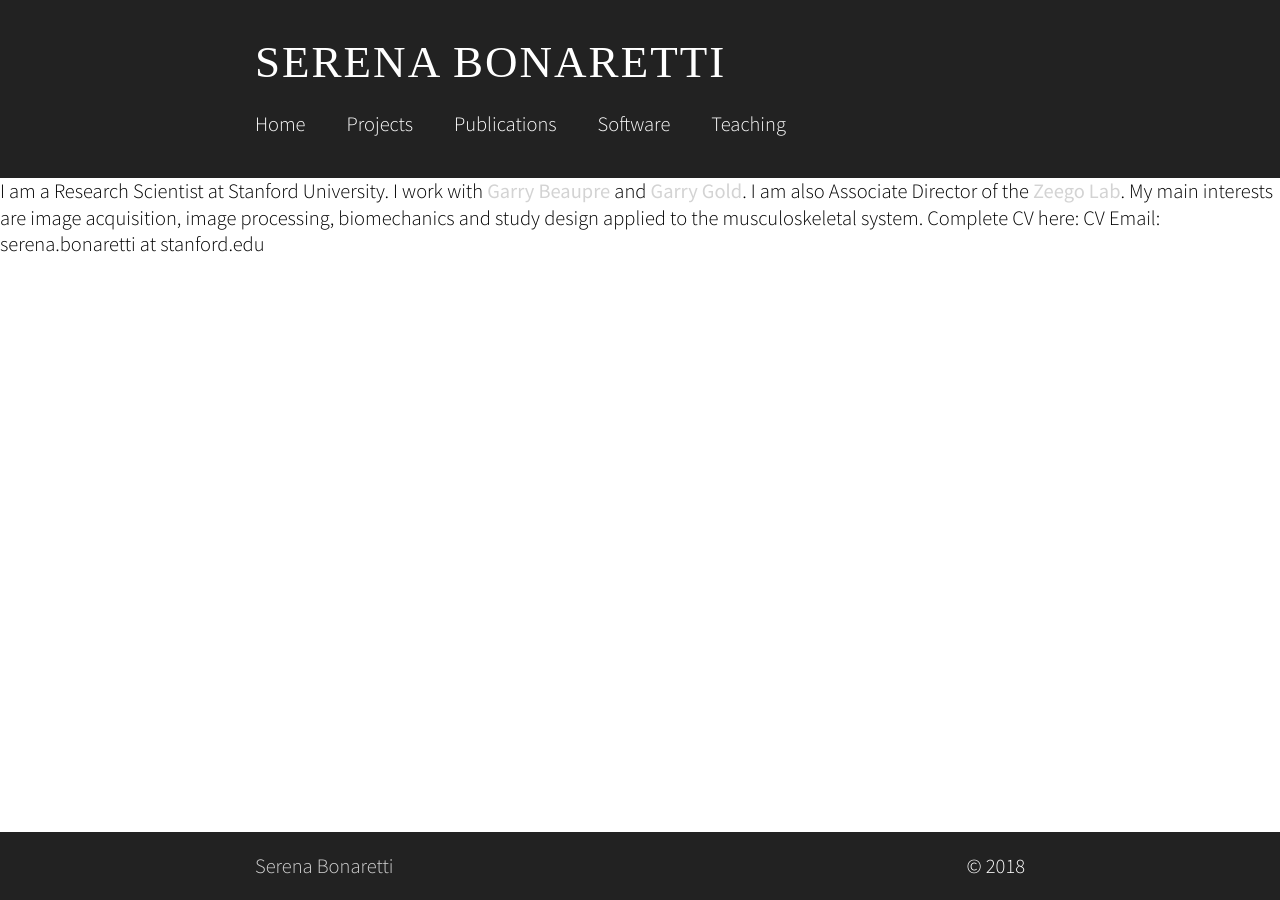
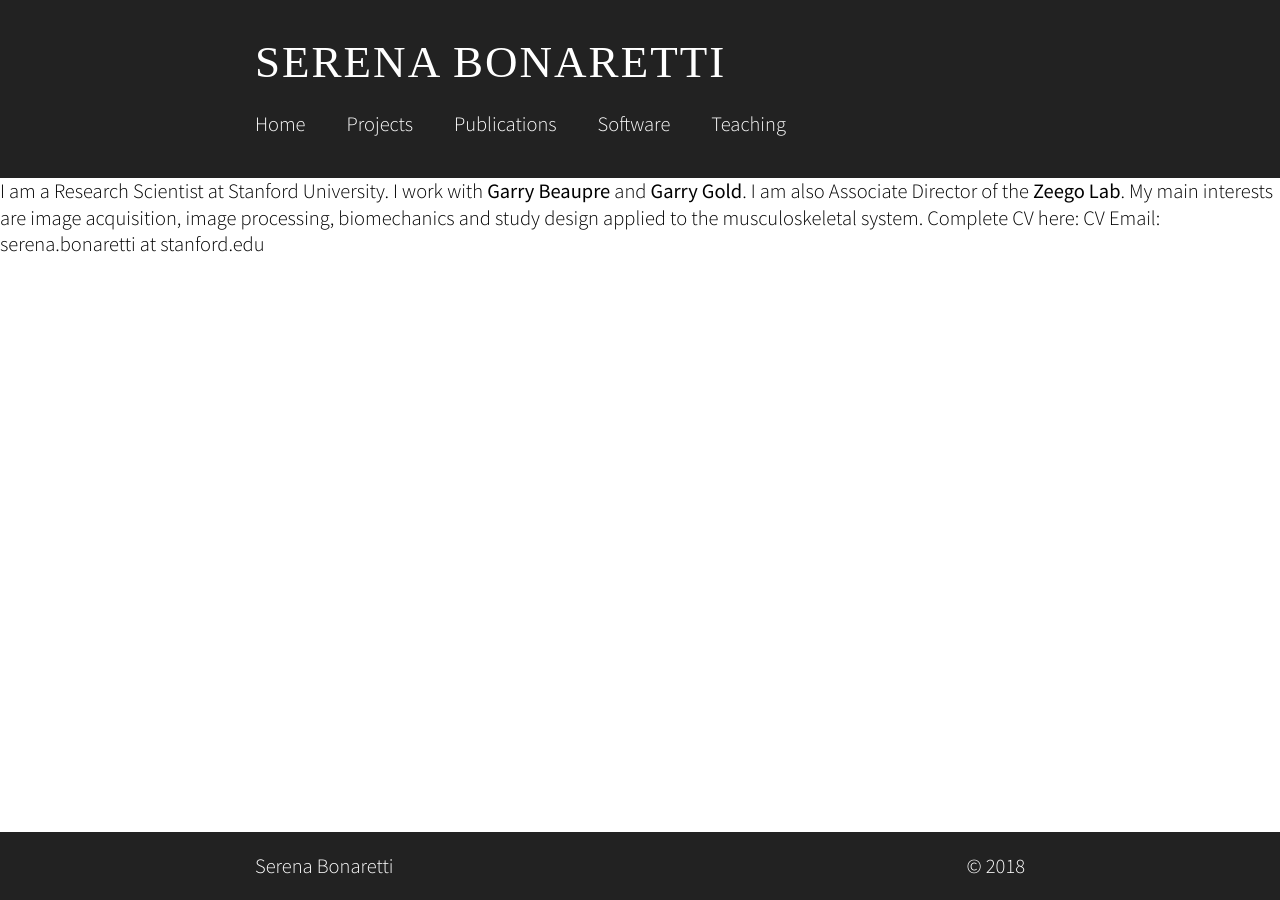
Before and after one commit to sbonaretti/sbonaretti.github.io, a Jekyll site: the page built from index.html, in a window 1280 px wide. Built offline with Jekyll 4.4.1, drawn with Linux system fonts in a browser that asks for light colours; some web fonts are replaced; the list of posts is cut into pages by our own code.

Commit message:
Update anchor.sass

```diff
--- a/_sass/anchor.sass
+++ b/_sass/anchor.sass
@@ -1,5 +1,5 @@
 a
-  color: #d3d3d3
+  color: inherit
   text-decoration: inherit
   transition: color .2s ease-out
   &.selected, &:hover
@@ -17,7 +17,7 @@ a.ghost:hover
   color: $blue
 
 article a
-  color: #d3d3d3
+  color: #68f
 
 header a
   font-family: "Gentium Basic"
```
